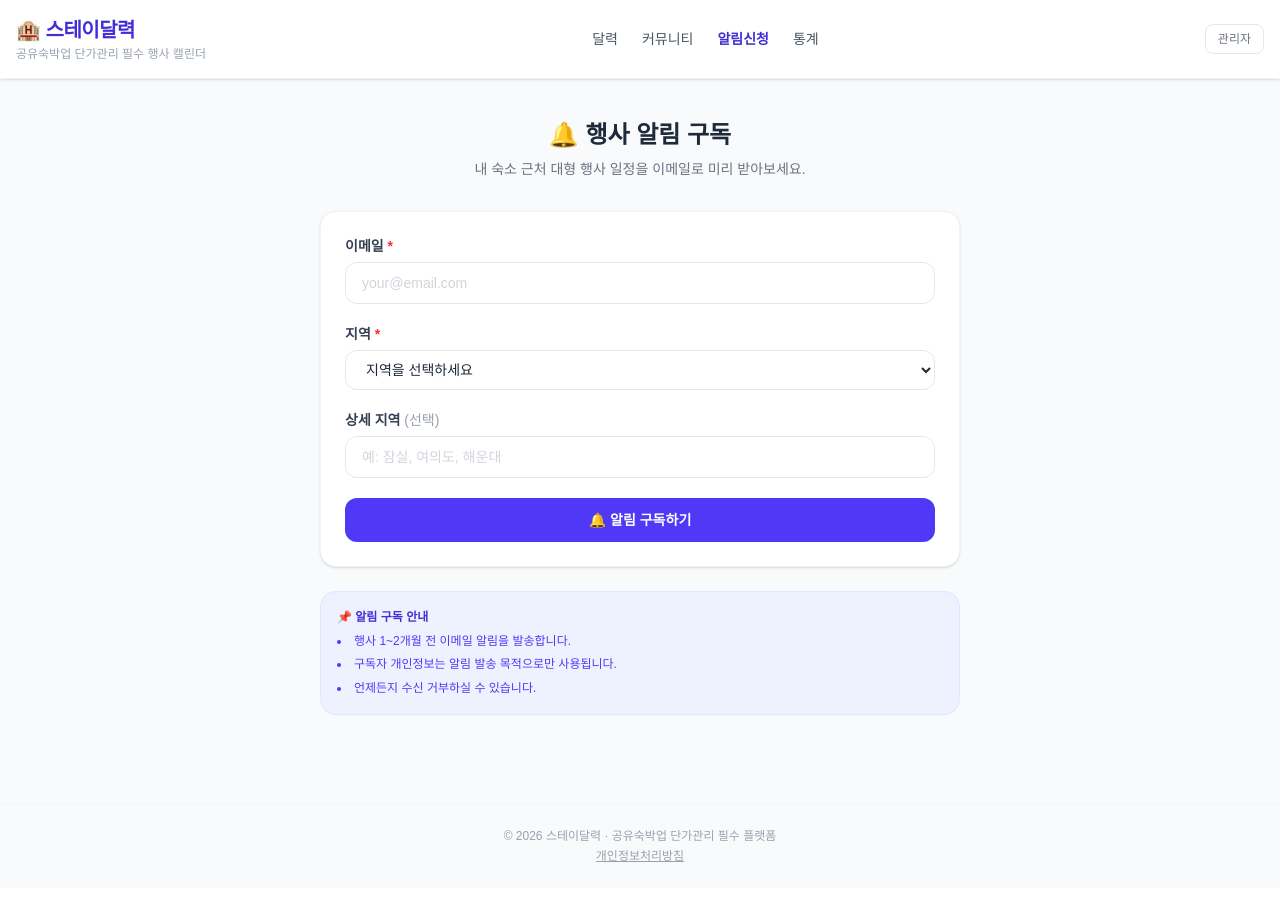
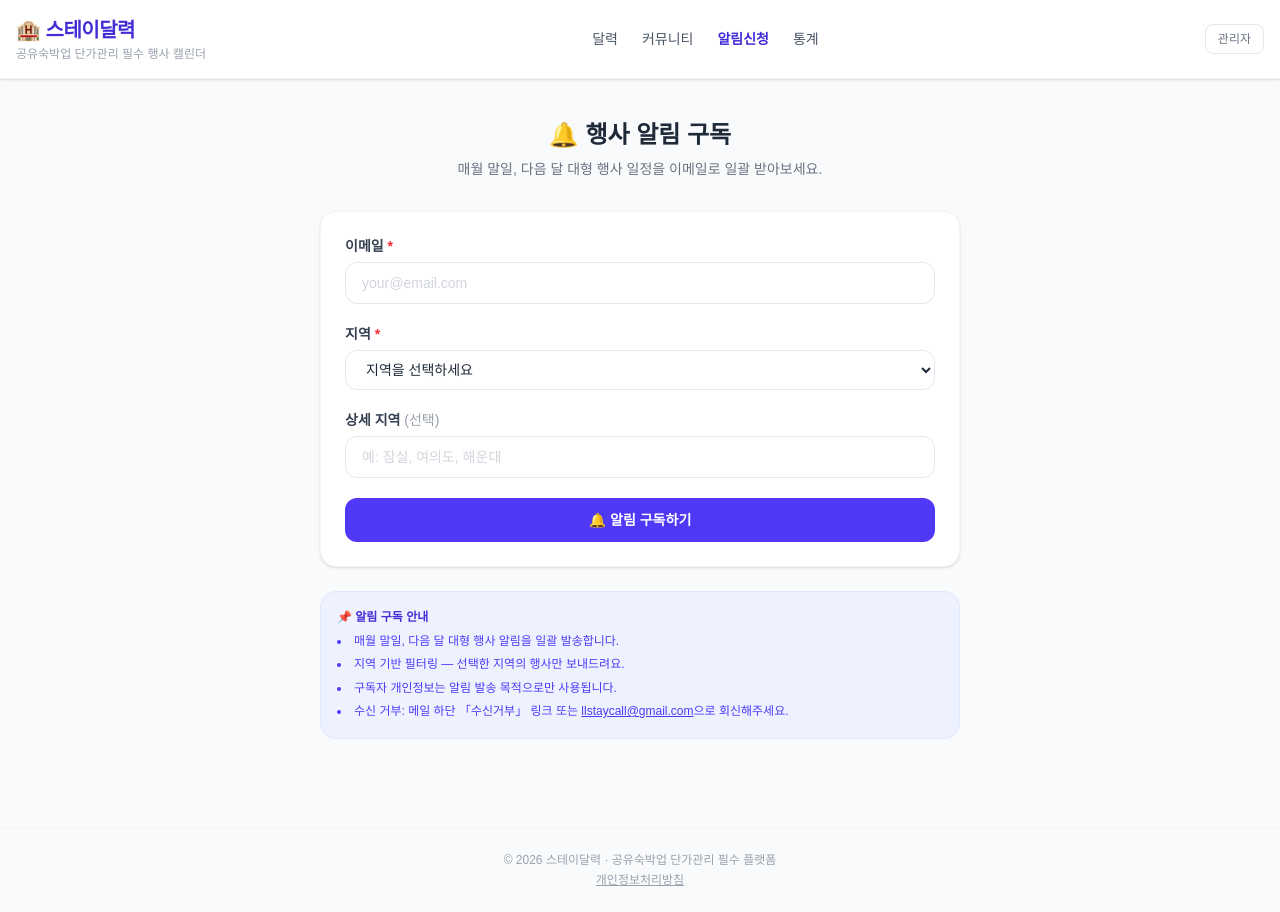
Before and after one commit to yunseon0308-gif/stay-calendar, a Next.js app: page /subscribe in a window 1280 px wide. Before the commit the page ends 888 px from the top, so only its background shows below. Built offline with nearby package versions, Linux system fonts and the light colour scheme.

Commit message:
feat: update subscription notice to monthly end-of-month bulk + unsubscribe info

```diff
--- a/src/app/subscribe/page.tsx
+++ b/src/app/subscribe/page.tsx
@@ -51,7 +51,7 @@ export default function SubscribePage() {
         {/* 페이지 타이틀 */}
         <div className="text-center mb-8">
           <h1 className="text-2xl font-black text-gray-800 mb-2">🔔 행사 알림 구독</h1>
-          <p className="text-sm text-gray-500">내 숙소 근처 대형 행사 일정을 이메일로 미리 받아보세요.</p>
+          <p className="text-sm text-gray-500">매월 말일, 다음 달 대형 행사 일정을 이메일로 일괄 받아보세요.</p>
         </div>
 
         {/* 폼 카드 */}
@@ -133,9 +133,10 @@ export default function SubscribePage() {
         <div className="mt-6 bg-indigo-50 border border-indigo-100 rounded-2xl p-4 text-xs text-indigo-700 leading-relaxed">
           <p className="font-semibold mb-1">📌 알림 구독 안내</p>
           <ul className="list-disc list-inside space-y-1 text-indigo-600">
-            <li>행사 1~2개월 전 이메일 알림을 발송합니다.</li>
+            <li>매월 말일, 다음 달 대형 행사 알림을 일괄 발송합니다.</li>
+            <li>지역 기반 필터링 — 선택한 지역의 행사만 보내드려요.</li>
             <li>구독자 개인정보는 알림 발송 목적으로만 사용됩니다.</li>
-            <li>언제든지 수신 거부하실 수 있습니다.</li>
+            <li>수신 거부: 메일 하단 「수신거부」 링크 또는 <a href="mailto:llstaycall@gmail.com?subject=수신거부 요청" className="underline">llstaycall@gmail.com</a>으로 회신해주세요.</li>
           </ul>
         </div>
       </main>
```
